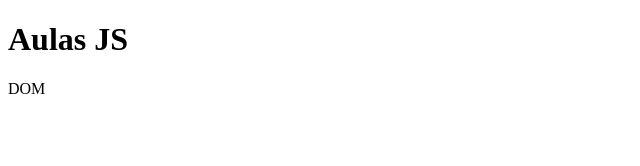
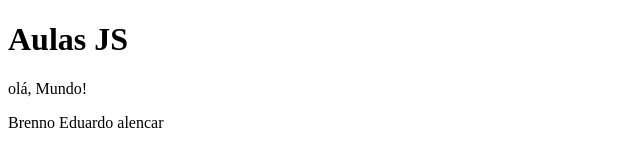
Before and after one commit to BrennoAlenkar/js-teste02, a plain HTML site: page index.html in a window 1280 px wide. Shown: the whole page, without its empty margins (0-640 px from the left). Drawn offline with Linux system fonts and the light colour scheme.

Commit message:
Tipos de saídas

```diff
--- a/index.html
+++ b/index.html
@@ -9,8 +9,15 @@
 <body>
     <h1>Aulas JS</h1>
 
+    <p>
+        <script>
+            document.write('olá, Mundo!')
+        </script>
+    </p>
+
     <p class="teste">DOM</p>
 
     <!--<script src="js/script.js"></script>-->
+    <script src="js/saidas.js"></script>
 </body>
 </html>
--- /dev/null
+++ b/js/saidas.js
@@ -0,0 +1,5 @@
+let p = document.querySelector('.teste');
+
+p.innerHTML = 'Brenno Eduardo alencar';
+
+console.log('Olá, Mundo!');
```
